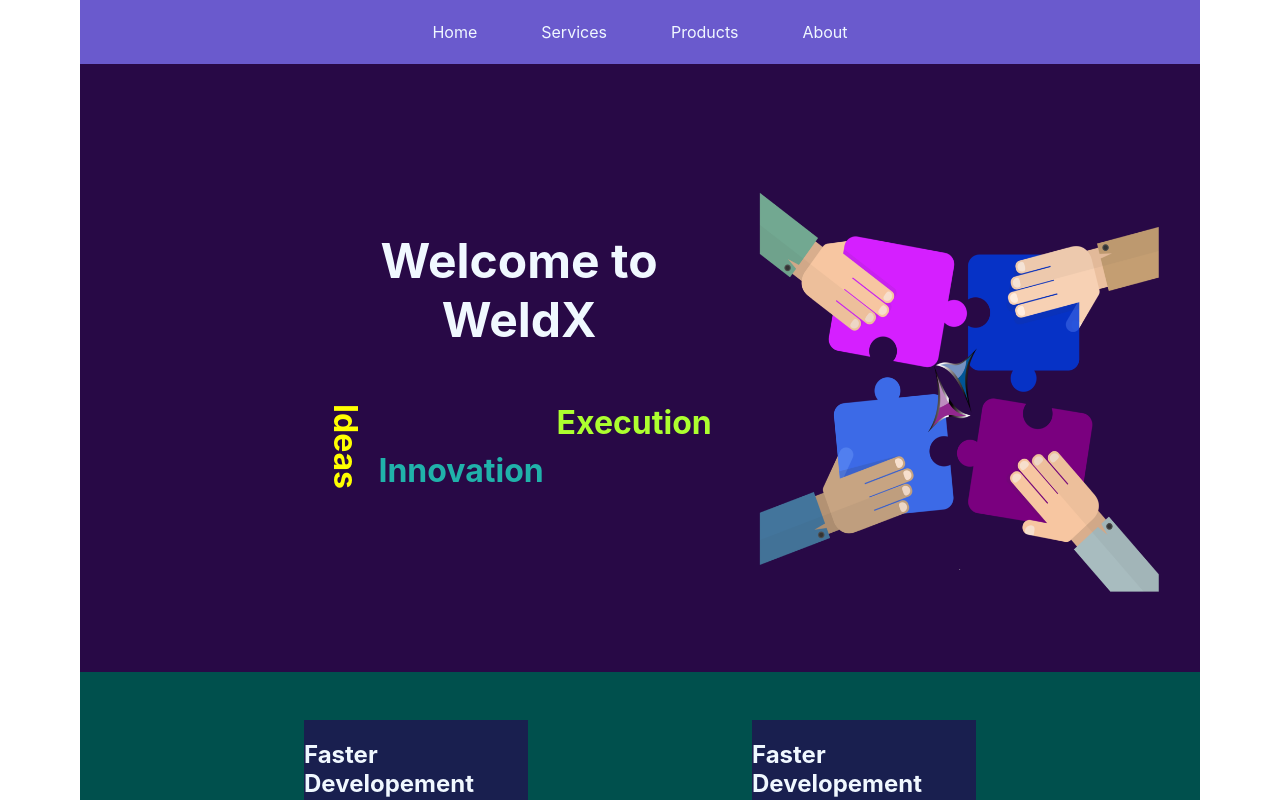
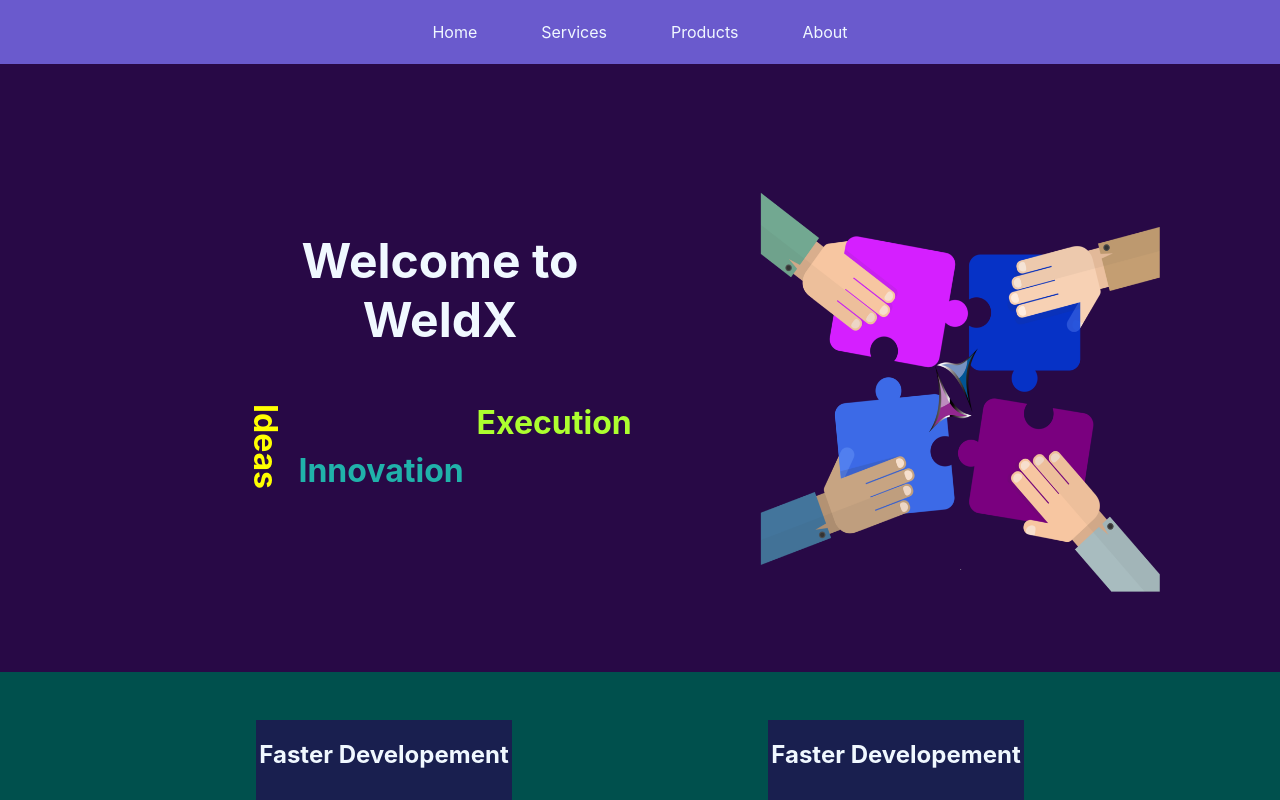
Before and after one commit to weldxit/weldx, a Next.js app: page / in a window 1280 px wide. Shown: the top 800 px of the page. Built offline with nearby package versions, Linux system fonts and the light colour scheme.

Commit message:
padding removed

```diff
--- a/styles/Home.module.css
+++ b/styles/Home.module.css
@@ -2,7 +2,7 @@
   box-sizing: border-box;
   position: relative;
   height: 100%;
-  padding: 0 5rem;
+  padding: 0 ;
   background-color: rgb(255, 255, 255);
   color: aliceblue;
 }
--- a/styles/Product.module.css
+++ b/styles/Product.module.css
@@ -1,5 +1,5 @@
 .root {
-    padding: 0 5rem;
+    padding: 0 ;
     height: 100vh;
     background-color: rgb(182, 215, 236);
     color: aliceblue;
--- a/styles/Service.module.css
+++ b/styles/Service.module.css
@@ -1,5 +1,5 @@
 .section{
-    padding: 0 5rem;
+    padding: 0 ;
     height: 100vh;
     background-color: darkblue;
     color: aliceblue;
```
